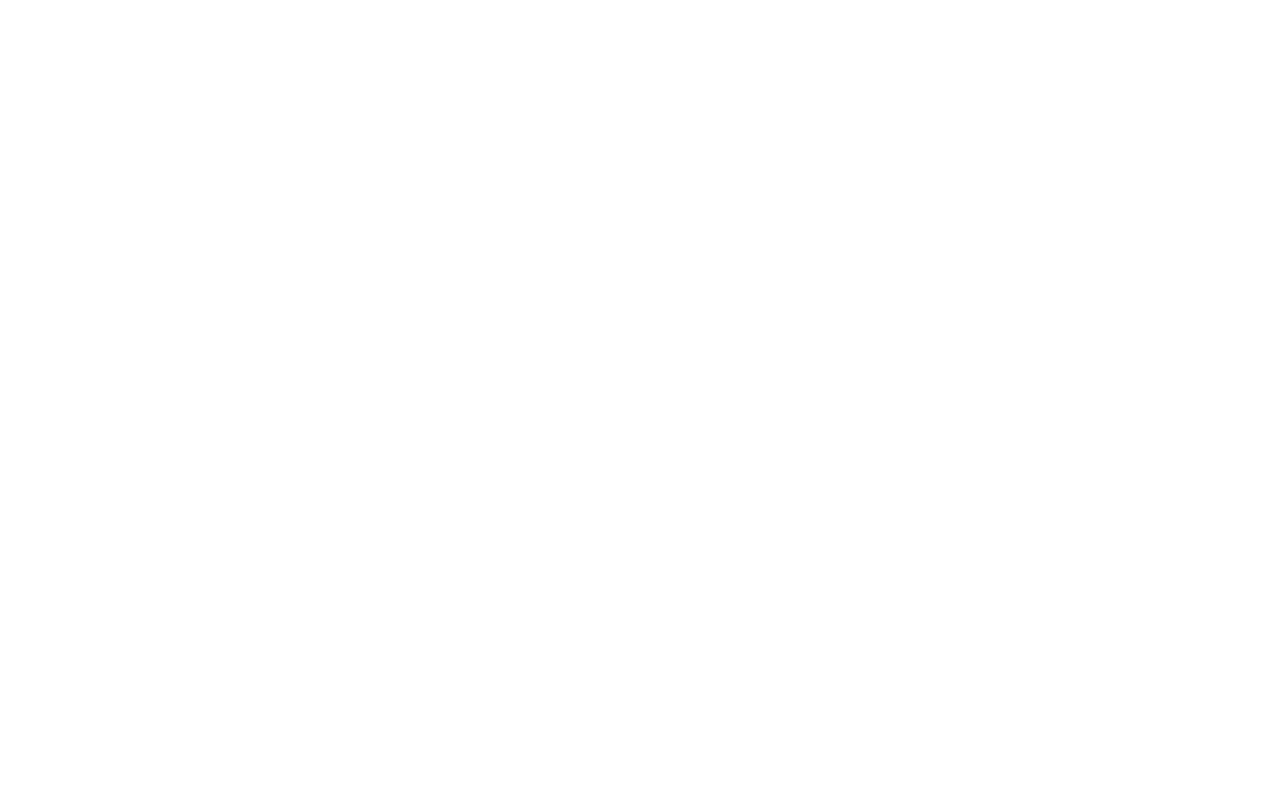
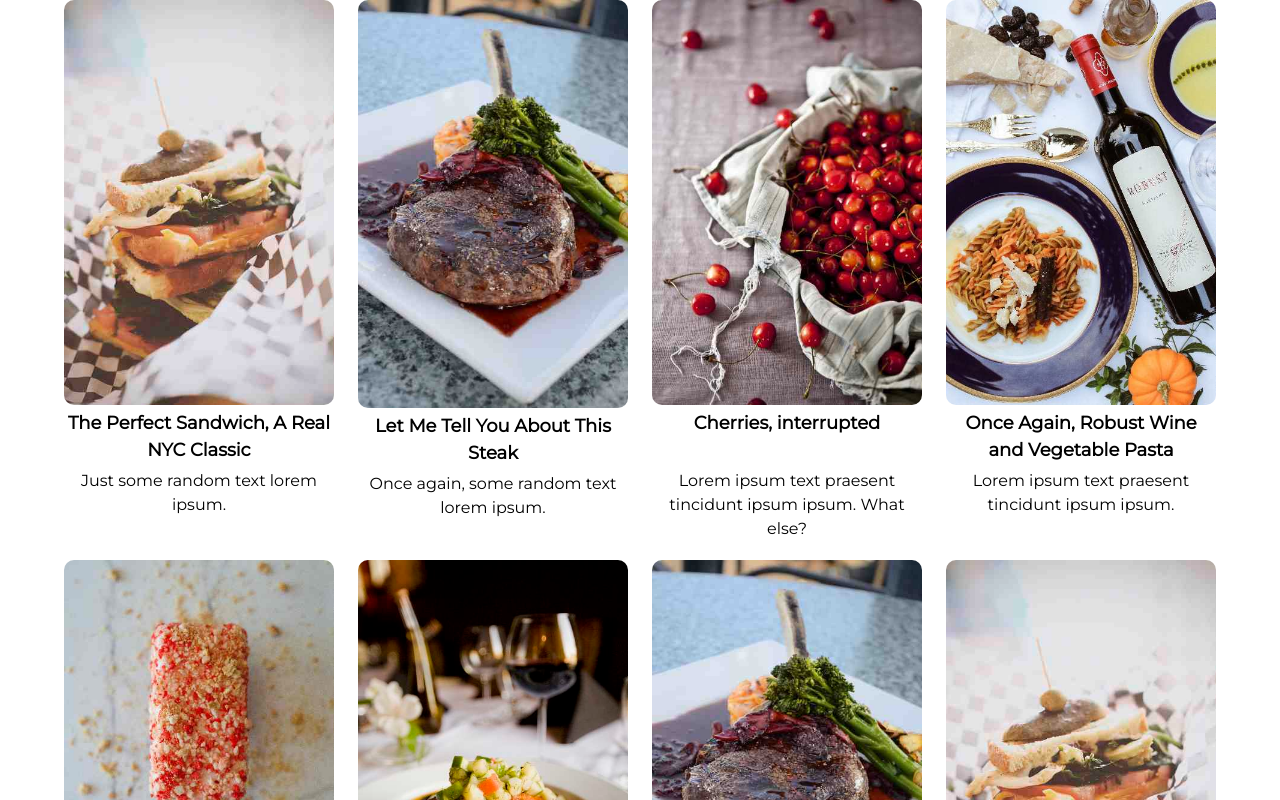
Before and after one commit to asphodel42/My-food-blog, a React (Vite) app: page / in a window 1280 px wide. Shown: the top 800 px of the page. Built offline with nearby package versions, Linux system fonts and the light colour scheme.

Commit message:
created basic layout

```diff
--- a/index.html
+++ b/index.html
@@ -3,7 +3,6 @@
 
 <head>
   <meta charset="UTF-8" />
-  <link rel="icon" type="image/svg+xml" href="/vite.svg" />
   <meta name="viewport" content="width=device-width, initial-scale=1.0" />
 </head>
 
--- /dev/null
+++ b/src/App.css
@@ -0,0 +1,10 @@
+main {
+  display: flex;
+  flex-direction: column;
+  align-items: center;
+  justify-content: center;
+  gap: 25px;
+  width: 90vw;
+  max-width: 1200px;
+  margin: 0 auto;
+}
--- a/src/App.jsx
+++ b/src/App.jsx
@@ -1,3 +1,16 @@
-function App() {}
+import AboutBlock from "./components/AboutBlock/AboutBlock.jsx";
+import RecipeGrid from "./components/RecipeCards/RecipeGrid.jsx";
+import "./App.css";
+
+function App() {
+  return (
+    <>
+      <main>
+        <RecipeGrid></RecipeGrid>
+        <AboutBlock></AboutBlock>
+      </main>
+    </>
+  );
+}
 
 export default App;
--- a/src/main.jsx
+++ b/src/main.jsx
@@ -1,6 +1,7 @@
 import { StrictMode } from "react";
 import { createRoot } from "react-dom/client";
 import App from "./App.jsx";
+import "./index.css";
 
 createRoot(document.getElementById("root")).render(
   <StrictMode>
```
